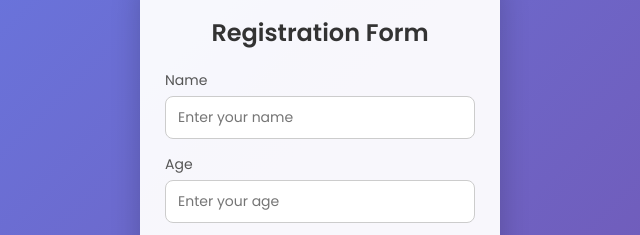
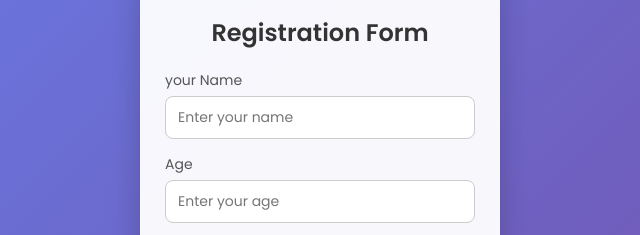
Before and after one commit to Animesh-in-06/deploy, a plain HTML site: page index.html in a window 1280 px wide. Shown: the part 146-381 px from the top of the page, 320-960 px from the left. Drawn offline with Linux system fonts and the light colour scheme.

Commit message:
system update

```diff
--- a/index.html
+++ b/index.html
@@ -118,7 +118,7 @@
         <h2>Registration Form</h2>
         <form>
             <div class="input-group">
-                <label for="name">Name</label>
+                <label for="name"> your Name</label>
                 <input type="text" id="name" name="name" placeholder="Enter your name" required>
             </div>
 
```
